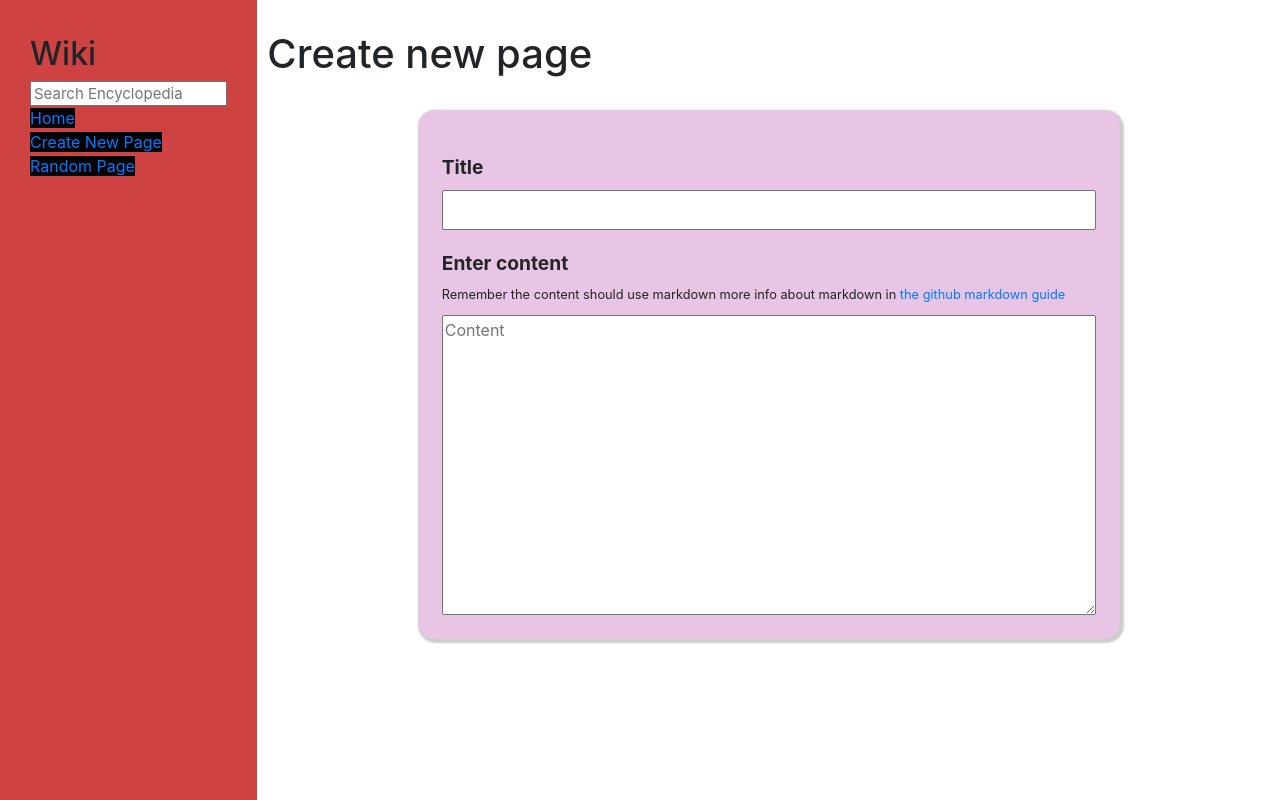
After one commit to Elomolina/cs50w-project-1-wiki, a Django app: page /create in a window 1280 px wide. The commit adds this page. Run offline with Django 3.2, Linux system fonts and the light colour scheme; some libraries are stand-ins or nearby versions.

Commit message:
add styling

```diff
--- /dev/null
+++ b/encyclopedia/static/encyclopedia/create.css
@@ -0,0 +1,38 @@
+textarea
+{
+    height: 300px;
+    width: 100%;
+}
+#form
+{
+    padding: 1.5em;
+    display: flex;
+    flex-direction: column;
+    background-color: #E8C5E5;
+    width: 70%;
+    border-radius: 1em;
+    box-shadow: 2px 2px 2px 2px rgba(0, 0, 0, 0.2);
+}
+label
+{
+    font-size: 1.2rem;
+    font-weight: bold;
+    margin-top: 1em;
+}
+#form input[type=text]
+{
+    height: 40px;
+}
+#remember
+{
+    font-weight: lighter;
+    font-size: 0.8rem;
+}
+section
+{
+    margin-top: 2em;
+    display: flex;
+    flex-direction: column;
+    justify-content: center;
+    align-items: center;
+}
--- a/encyclopedia/static/encyclopedia/styles.css
+++ b/encyclopedia/static/encyclopedia/styles.css
@@ -1,6 +1,11 @@
+body,html
+{
+    height: 100%;
+}
 body {
     margin: 0;
     background-color: white;
+    display: flex;
 }
 
 code {
@@ -11,14 +16,9 @@ h1 {
     margin-top: 0px;
     padding-top: 20px;
 }
-
-textarea {
-    height: 90vh;
-    width: 80%;
-}
-
 .main {
     padding: 10px;
+    width:100%;
 }
 
 .search {
@@ -28,11 +28,15 @@ textarea {
 }
 
 .sidebar {
-    background-color: #f0f0f0;
-    height: 100vh;
-    padding: 20px;
+    background-color: #ce4242;
+    height: 100%;
+    padding: 30px;
 }
 
 .sidebar h2 {
     margin-top: 5px;
 }
+.sidebar a
+{
+    background-color: black;
+}
--- /dev/null
+++ b/encyclopedia/templates/encyclopedia/create.html
@@ -0,0 +1,29 @@
+{% extends 'encyclopedia/layout.html'%}
+{% load static%}
+
+{% block title %}
+create
+{% endblock %}
+
+{% block style %}
+<link rel="stylesheet" href="{% static 'encyclopedia/create.css' %}">
+{% endblock %}
+
+{% block body %}
+<h1>Create new page</h1>
+<section>
+    <form action="{% url 'create'%}" method="post" id="form">
+        <label for="title">Title</label>
+        <input type="text" name="title" id="title">
+        <label for="textarea">
+            Enter content
+            <br>
+            <span id="remember">
+                Remember the content should use markdown
+                more info about markdown in <a href="https://help.github.com/en/github/writing-on-github/basic-writing-and-formatting-syntax">the github markdown guide</a>
+            </span>
+        </label>
+        <textarea name="textarea" id="textarea" placeholder="Content"></textarea>
+    </form>
+</section>
+{% endblock %}
--- a/encyclopedia/templates/encyclopedia/layout.html
+++ b/encyclopedia/templates/encyclopedia/layout.html
@@ -6,11 +6,12 @@
     <head>
         <title>{% block title %}{% endblock %}</title>
         <link rel="stylesheet" href="https://stackpath.bootstrapcdn.com/bootstrap/4.4.1/css/bootstrap.min.css" integrity="sha384-Vkoo8x4CGsO3+Hhxv8T/Q5PaXtkKtu6ug5TOeNV6gBiFeWPGFN9MuhOf23Q9Ifjh" crossorigin="anonymous">
-        <link href="{% static 'encyclopedia/styles.css' %}" rel="stylesheet">
+        <link rel="stylesheet" href="{% static 'encyclopedia/styles.css' %}">
+        {% block style %}
+        {% endblock %}
     </head>
     <body>
-        <div class="row">
-            <div class="sidebar col-lg-2 col-md-3">
+            <div class="sidebar">
                 <h2>Wiki</h2>
                 <form action="{%url 'search'%}" method="POST">
                     {% csrf_token %}
@@ -20,7 +21,9 @@
                     <a href="{% url 'index' %}">Home</a>
                 </div>
                 <div>
-                    Create New Page
+                    <a href="{% url 'create'%}">
+                        Create New Page
+                    </a>
                 </div>
                 <div>
                     <a href="{%url 'random_page'%}">
@@ -30,11 +33,9 @@
                 {% block nav %}
                 {% endblock %}
             </div>
-            <div class="main col-lg-10 col-md-9">
+            <div class="main createPage">
                 {% block body %}
                 {% endblock %}
             </div>
-        </div>
-
     </body>
 </html>
--- a/encyclopedia/urls.py
+++ b/encyclopedia/urls.py
@@ -7,5 +7,6 @@ urlpatterns = [
     path("wiki/<str:title>", views.encyclopedia, name = "encyclopedia"),
     path("search", views.search, name="search"),
     path("similar", views.similar, name="similar"),
-    path("random_page", views.random_page, name = "random_page")
+    path("random_page", views.random_page, name = "random_page"),
+    path("create", views.create, name="create")
 ]
--- a/encyclopedia/views.py
+++ b/encyclopedia/views.py
@@ -63,3 +63,7 @@ def random_page(request):
     random_entry = random.choice(entries)
     redirect_path = reverse("encyclopedia", args = [random_entry])
     return HttpResponseRedirect(redirect_path)
+
+
+def create(request):
+    return render(request, "encyclopedia/create.html")
```
